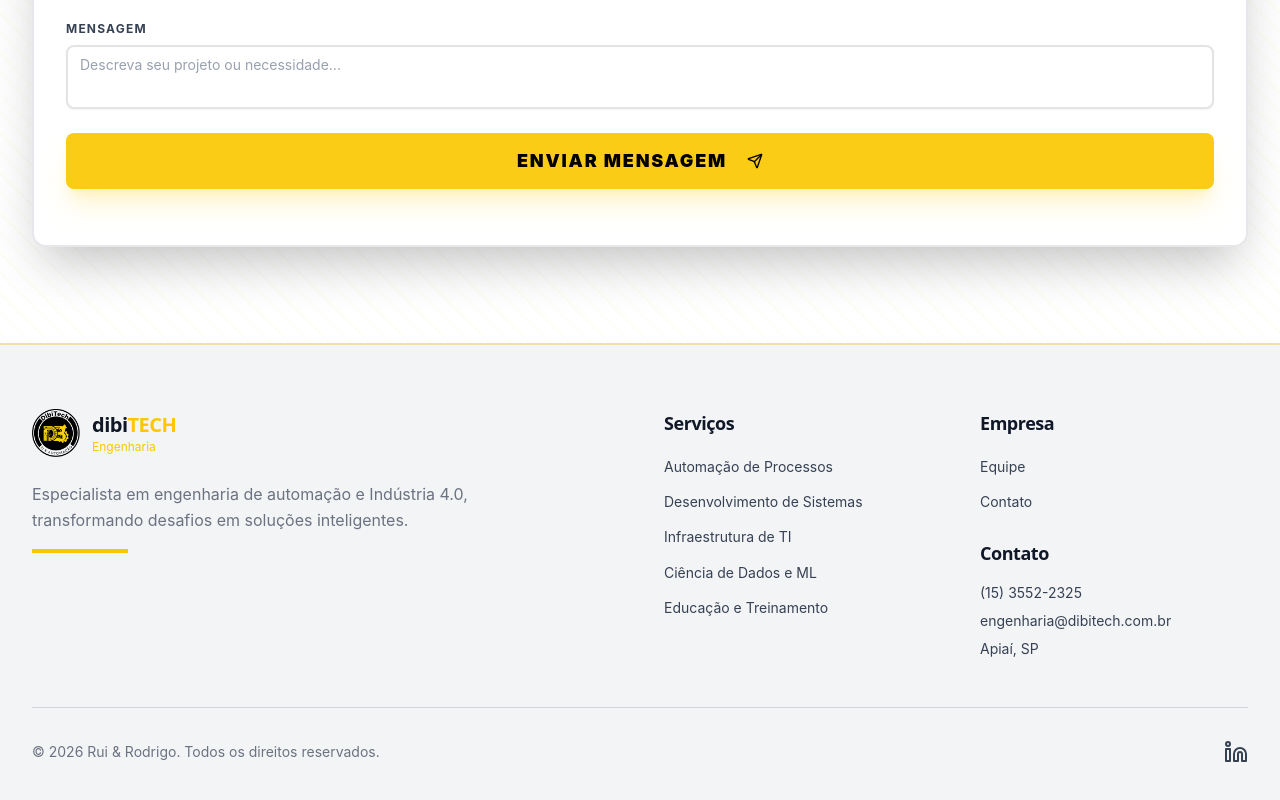
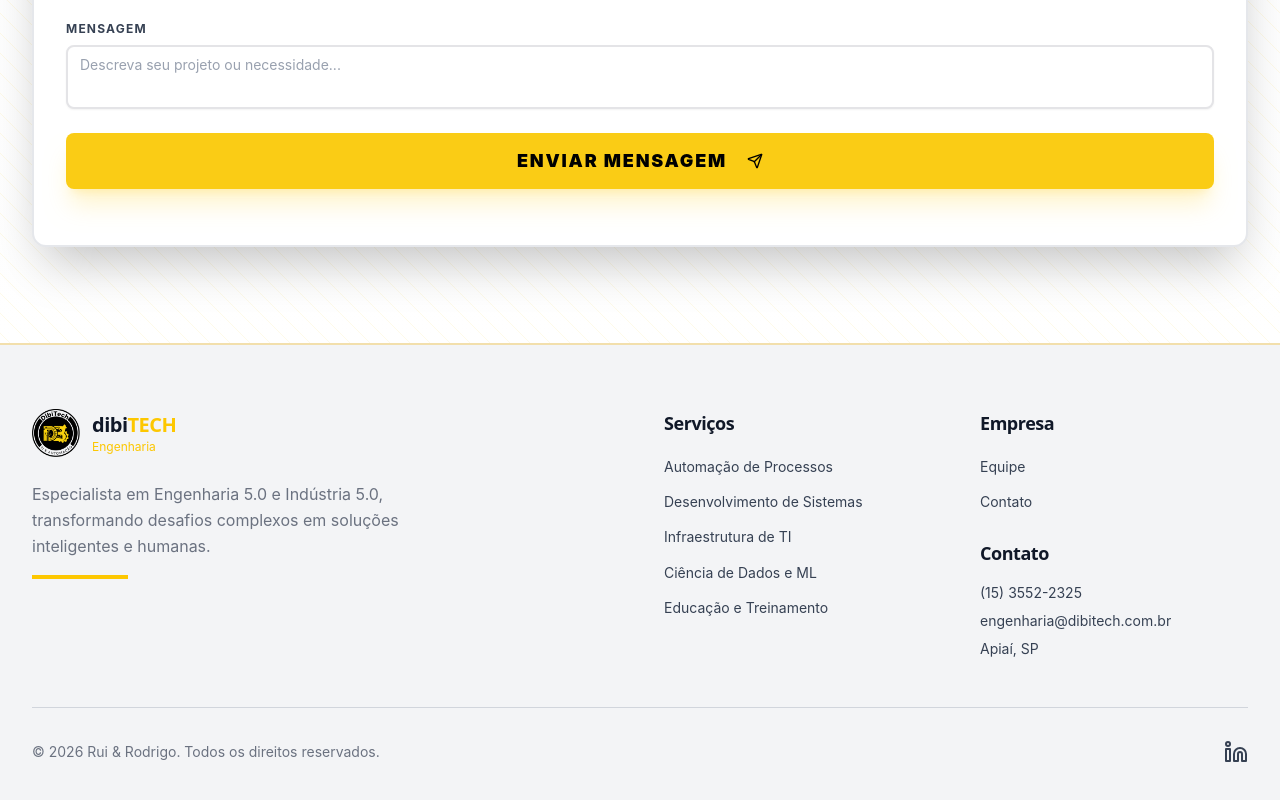
Before and after one commit to ruitobias-eng/portfolio-website, a React (Vite) app: page / in a window 1280 px wide. Shown: the part 5336-6136 px from the top of the page. Built offline with nearby package versions, Linux system fonts and the light colour scheme.

Commit message:
fix: resolve tema

```diff
--- a/src/components/LanguageContext.jsx
+++ b/src/components/LanguageContext.jsx
@@ -131,7 +131,7 @@ const translations = {
       }
     },
     footer: {
-      description: 'Especialista em engenharia de automação e Indústria 4.0, transformando desafios em soluções inteligentes.',
+      description: 'Especialista em Engenharia 5.0 e Indústria 5.0, transformando desafios complexos em soluções inteligentes e humanas.',
       services: 'Serviços',
       servicesList: [
         'Automação de Processos',
@@ -276,7 +276,7 @@ const translations = {
       }
     },
     footer: {
-      description: 'Specialist in automation engineering and Industry 4.0, transforming challenges into intelligent solutions.',
+      description: 'Specialist in Engineering 5.0 and Industry 5.0, transforming complex challenges into intelligent and human-centric solutions.',
       services: 'Services',
       servicesList: [
         'Process Automation',
@@ -421,7 +421,7 @@ const translations = {
       }
     },
     footer: {
-      description: 'Especialista en ingeniería de automatización e Industria 4.0, transformando desafíos en soluciones inteligentes.',
+      description: 'Especialista en Ingeniería 5.0 e Industria 5.0, transformando desafíos complejos en soluciones inteligentes y humanas.',
       services: 'Servicios',
       servicesList: [
         'Automatización de Procesos',
```
Also changed, not shown: 4 other files (tests, documents, lock files or other folders).
